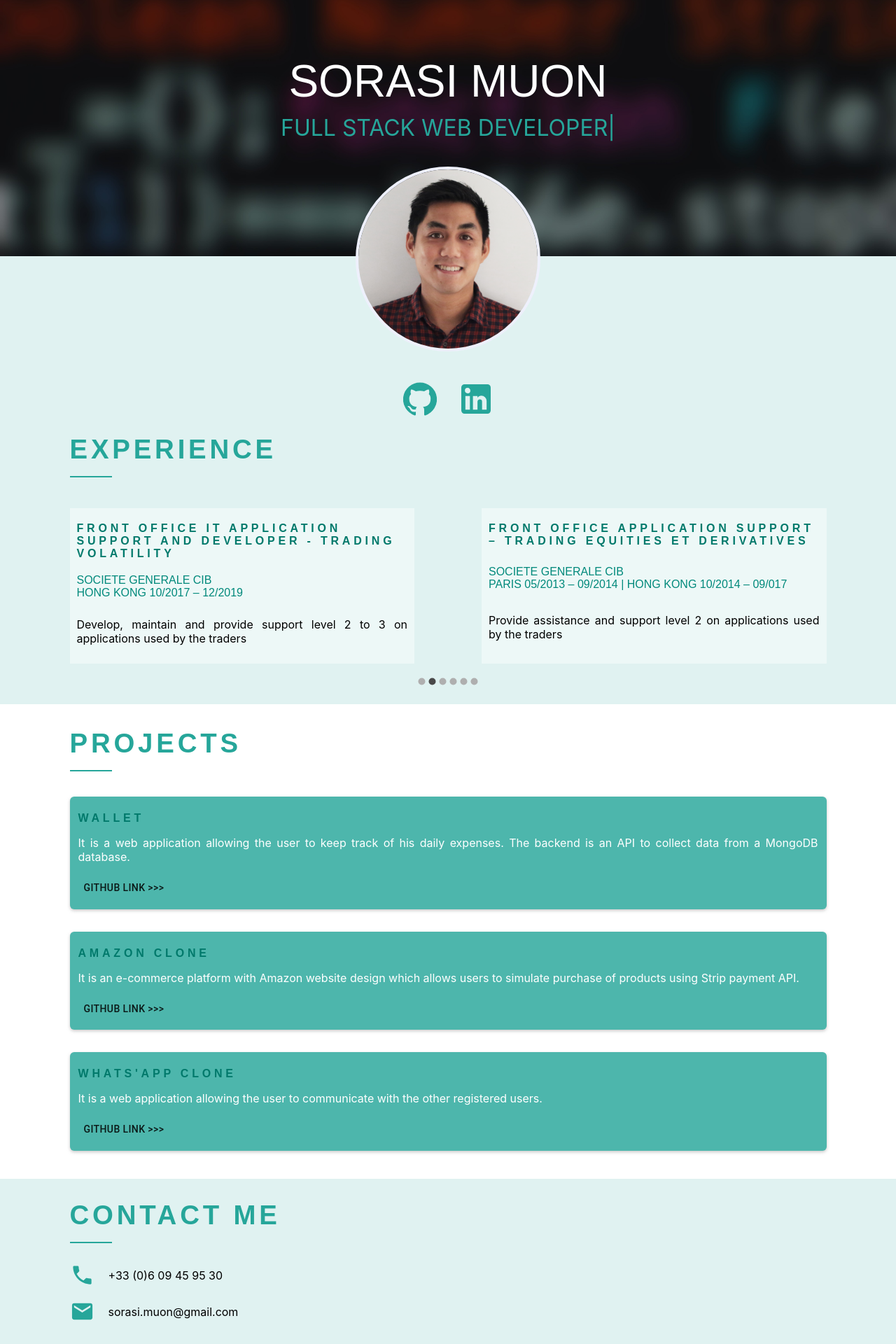
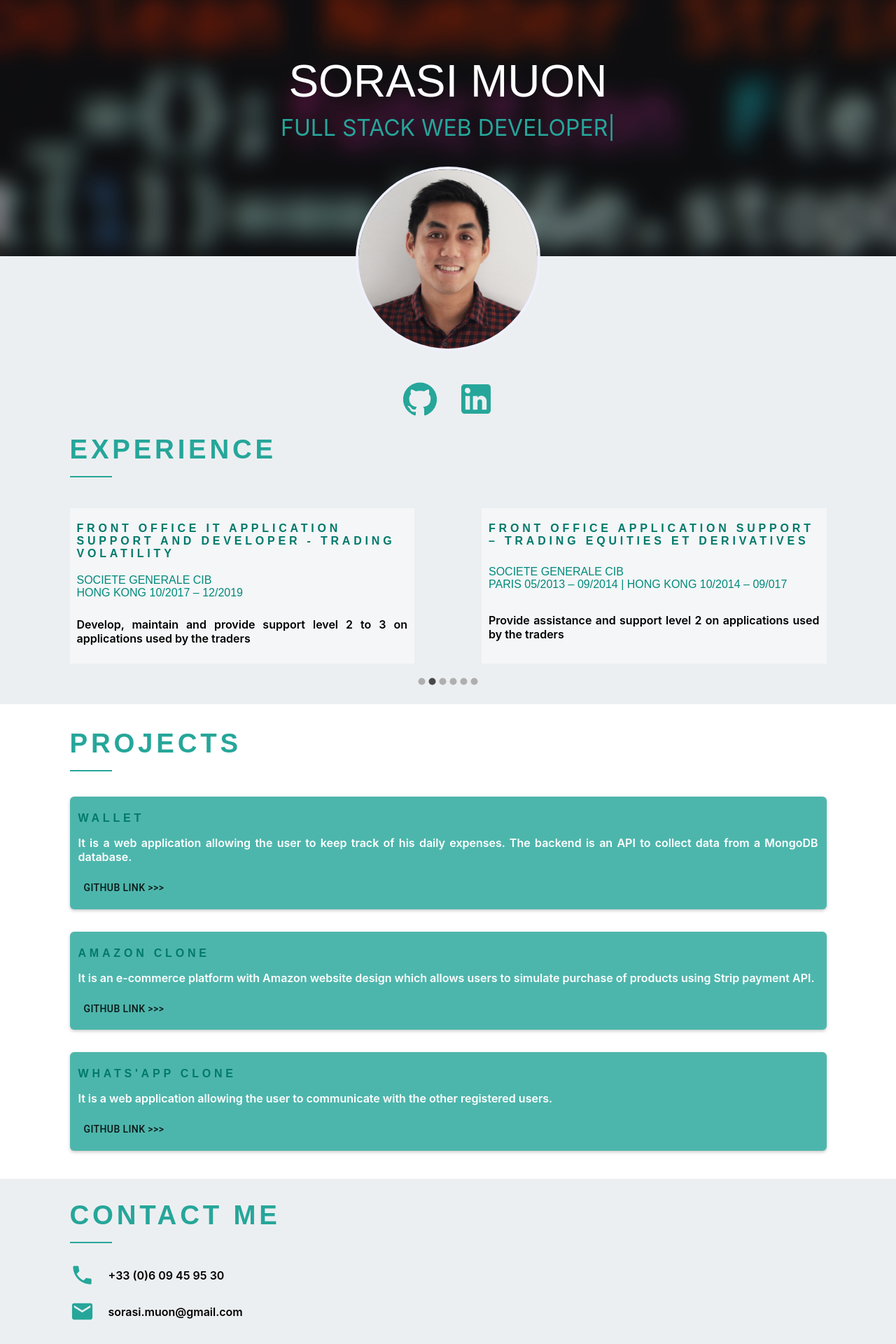
Before and after one commit to sorasimuon/sorasimuon, a React (Create React App) app: page / in a window 1280 px wide. Shown: the part 166-2086 px from the top of the page at 70% size. Built offline with nearby package versions, Linux system fonts and the light colour scheme.

Commit message:
Change coloring

```diff
--- a/src/features/contactcontainer/ContactContainer.module.css
+++ b/src/features/contactcontainer/ContactContainer.module.css
@@ -1,5 +1,5 @@
 .contactContainer___background {
-  background-color: #e0f2f1;
+  background-color: #eceff1;
 }
 
 .contactContainer__content {
--- a/src/features/main/MainPage.module.css
+++ b/src/features/main/MainPage.module.css
@@ -63,6 +63,7 @@ h5 {
 p {
   flex: 1;
   text-align: justify;
+  font-weight: 600;
 }
 
 .typeWriter {
--- a/src/features/resumecontainer/ResumeContainer.module.css
+++ b/src/features/resumecontainer/ResumeContainer.module.css
@@ -1,7 +1,7 @@
 .resumeContainer__background {
   grid-column: 1/4;
   grid-row: 3/5;
-  background-color: #e0f2f1;
+  background-color: #eceff1;
   width: 100%;
   height: 100%;
 }
--- a/src/features/resumecontent/CvContent.module.css
+++ b/src/features/resumecontent/CvContent.module.css
@@ -27,8 +27,8 @@
 .card {
   display: grid;
   margin: 24px 0;
-  /* grid-template-rows: 80px [row] repeat(2, 40px [row]) 1fr[row]; */
   grid-template-rows: 0.2 [row] 0.8[row];
+  background-color: rgba(255, 255, 255, 0.4);
 }
 .imagePassion {
   border-radius: 50%;
@@ -46,9 +46,7 @@
     margin-bottom: 20px;
   }
   .card {
-    /* box-shadow: 2px 2px 2px 1px rgba(200, 200, 200, 0.9); */
     padding: 10px;
-    background-color: rgba(255, 255, 255, 0.4);
   }
   .cvContent {
     box-sizing: border-box;
@@ -75,9 +73,7 @@
     margin-bottom: 20px;
   }
   .card {
-    /* box-shadow: 2px 2px 2px 1px rgba(200, 200, 200, 0.9); */
     padding: 10px;
-    background-color: rgba(255, 255, 255, 0.4);
   }
   .cvContent {
     box-sizing: border-box;
```
Also changed, not shown: public/logo.png.
